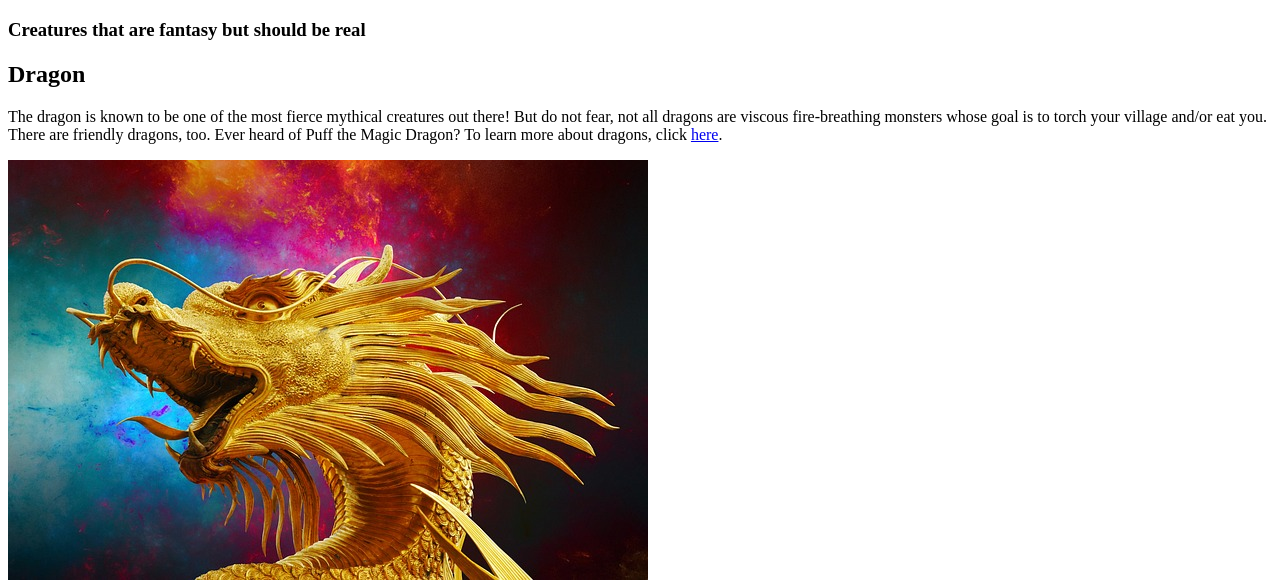
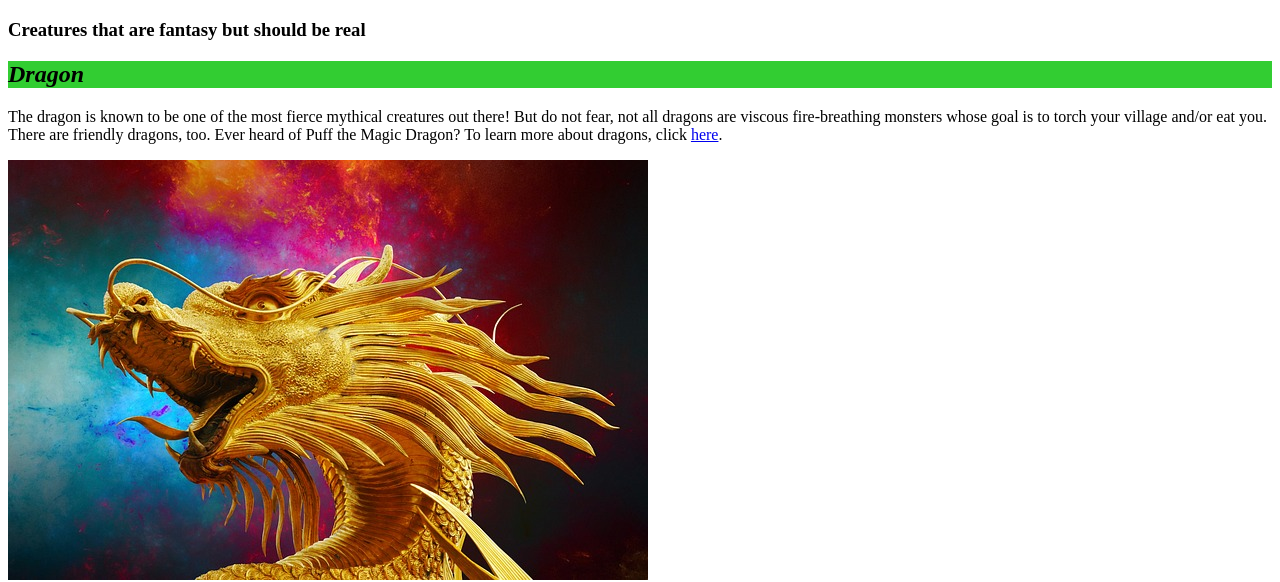
Before and after one commit to kfurness-tiy/wk-01-alpha, a plain HTML site: page index.html in a window 1280 px wide. Shown: the part 221-803 px from the top of the page. Drawn offline with Linux system fonts and the light colour scheme.

Commit message:
feat(core) Add stylesheets main properties anchors
Add stylesheets. Add images. Add paragraph content.

```diff
--- /dev/null
+++ b/Styles/main.css
@@ -0,0 +1,3 @@
+h2 {
+  color: blue;
+}
--- a/index.html
+++ b/index.html
@@ -3,6 +3,11 @@
   <head>
     <meta charset="utf-8">
     <title>Mythology</title>
+    <style>
+      h2 {
+        font-style: italic;
+      }
+    </style>
   </head>
   <body>
     <header>
@@ -20,7 +25,7 @@
       <h3>Creatures that are fantasy but should be real</h3>
 
     <div class="creature">
-        <h2>Dragon</h2>
+        <h2 style="background-color: limegreen;">Dragon</h2>
         <p>
           The dragon is known to be one of the most fierce mythical creatures out there! But do not fear, not all dragons are viscous fire-breathing monsters whose goal is to torch your village and/or eat you. There are friendly dragons, too. Ever heard of Puff the Magic Dragon? To learn more about dragons, click <a href="https://en.wikipedia.org/wiki/Dragon">here</a>.
         </p>
```
